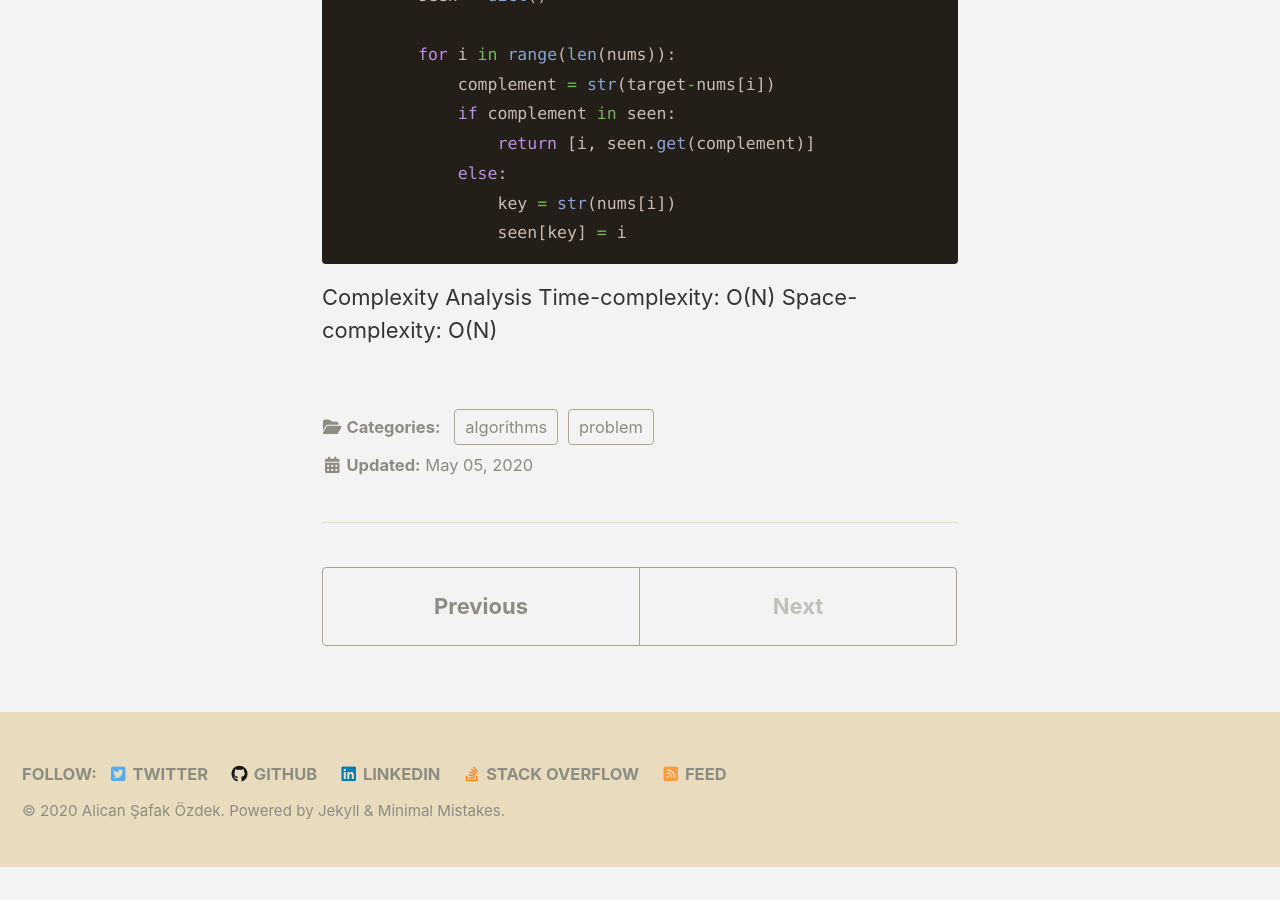
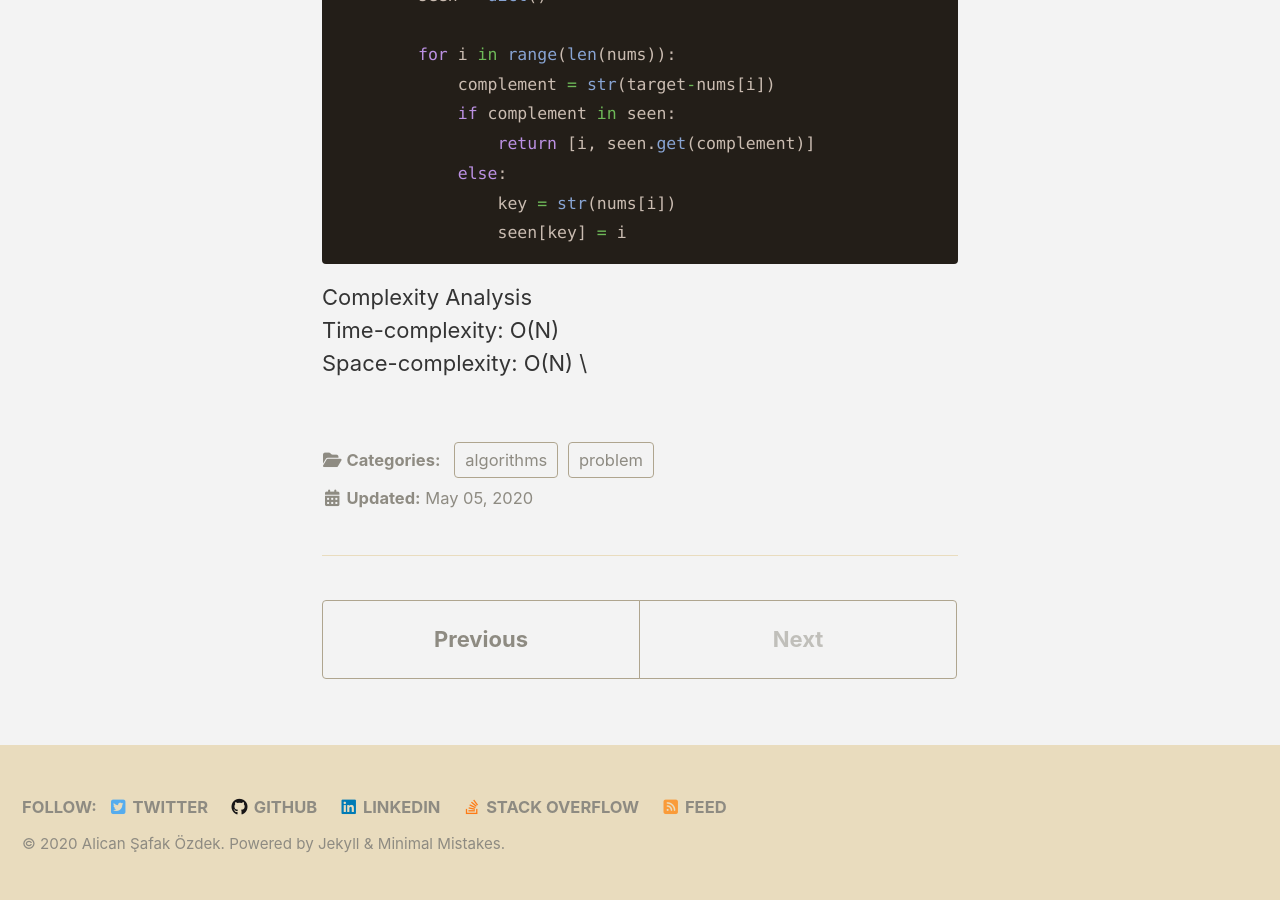
Before and after one commit to safakozdek/safakozdek.github.io, a Jekyll site: the page built from _posts/2020-05-05-leet-code-1.md, in a window 1280 px wide and 900 px high, scrolled down 2061 px. Built offline with Jekyll 4.4.1, drawn with Linux system fonts in a browser that asks for light colours; cached includes are drawn as plain includes; nearby versions of some CDN libraries; before the commit the page ends 2928 px from its top, so only the background shows below that.

````diff
--- a/_posts/2020-05-05-leet-code-1.md
+++ b/_posts/2020-05-05-leet-code-1.md
@@ -66,6 +66,6 @@ class Solution:
                 seen[key] = i
 ```
 
-Complexity Analysis
-Time-complexity: O(N)
-Space-complexity: O(N)
+Complexity Analysis \
+Time-complexity: O(N) \
+Space-complexity: O(N) \
````
